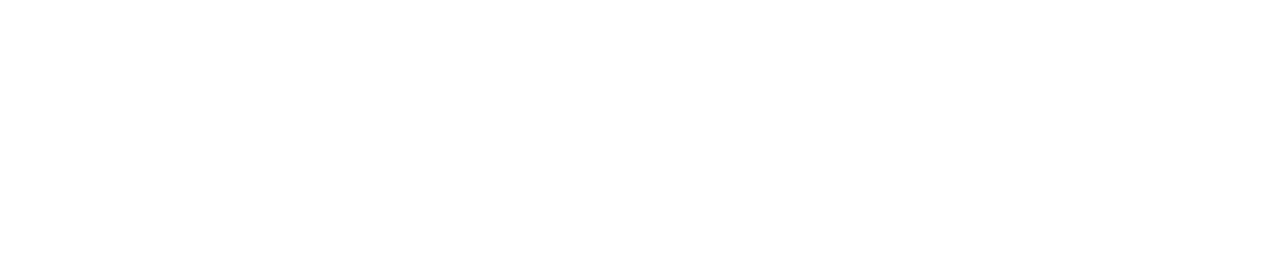
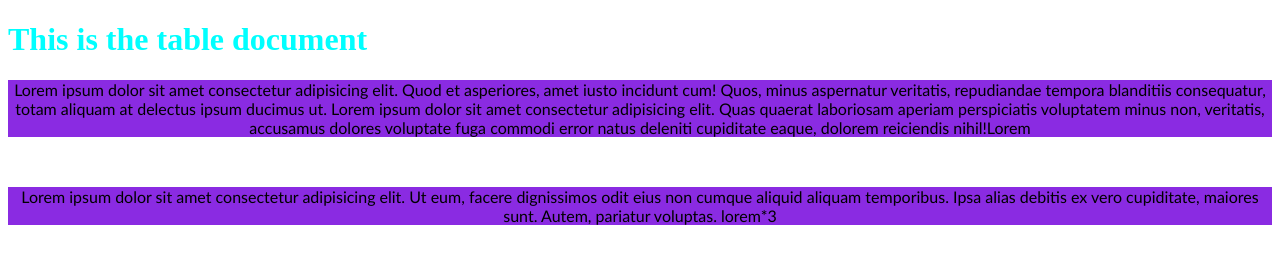
Before and after one commit to buyanzii/Git-n-Github, a plain HTML site: page index.html in a window 1280 px wide. Drawn offline with Linux system fonts and the light colour scheme.

Commit message:
add styles.css and link it to styles.css

```diff
--- a/index.html
+++ b/index.html
@@ -3,9 +3,13 @@
 <head>
     <meta charset="UTF-8">
     <meta name="viewport" content="width=, initial-scale=1.0">
-    <title>Document</title>
+    <title>Table Document</title>
+    <link rel="stylesheet" href="styles.css"
 </head>
 <body>
-
+    <h1>This is  the table document</h1>
+ <p>Lorem ipsum dolor sit amet consectetur adipisicing elit. Quod et asperiores, amet iusto incidunt cum! Quos, minus aspernatur veritatis, repudiandae tempora blanditiis consequatur, totam aliquam at delectus ipsum ducimus ut. Lorem ipsum dolor sit amet consectetur adipisicing elit. Quas quaerat laboriosam aperiam perspiciatis voluptatem minus non, veritatis, accusamus dolores voluptate fuga commodi error natus deleniti cupiditate eaque, dolorem reiciendis nihil!Lorem</p>
+ <br>
+ <p>Lorem ipsum dolor sit amet consectetur adipisicing elit. Ut eum, facere dignissimos odit eius non cumque aliquid aliquam temporibus. Ipsa alias debitis ex vero cupiditate, maiores sunt. Autem, pariatur voluptas. lorem*3</p>
 </body>
 </html>
```
